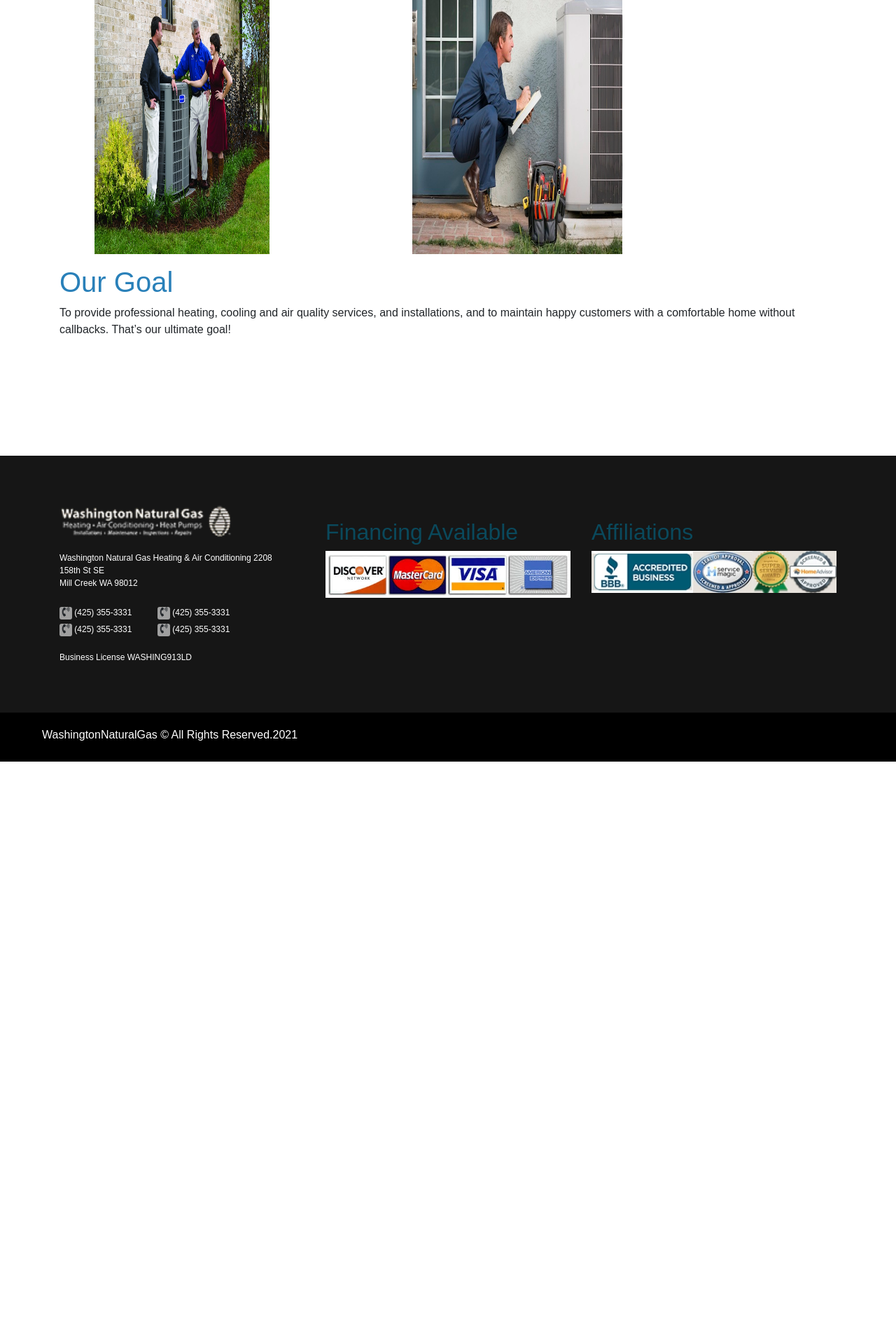
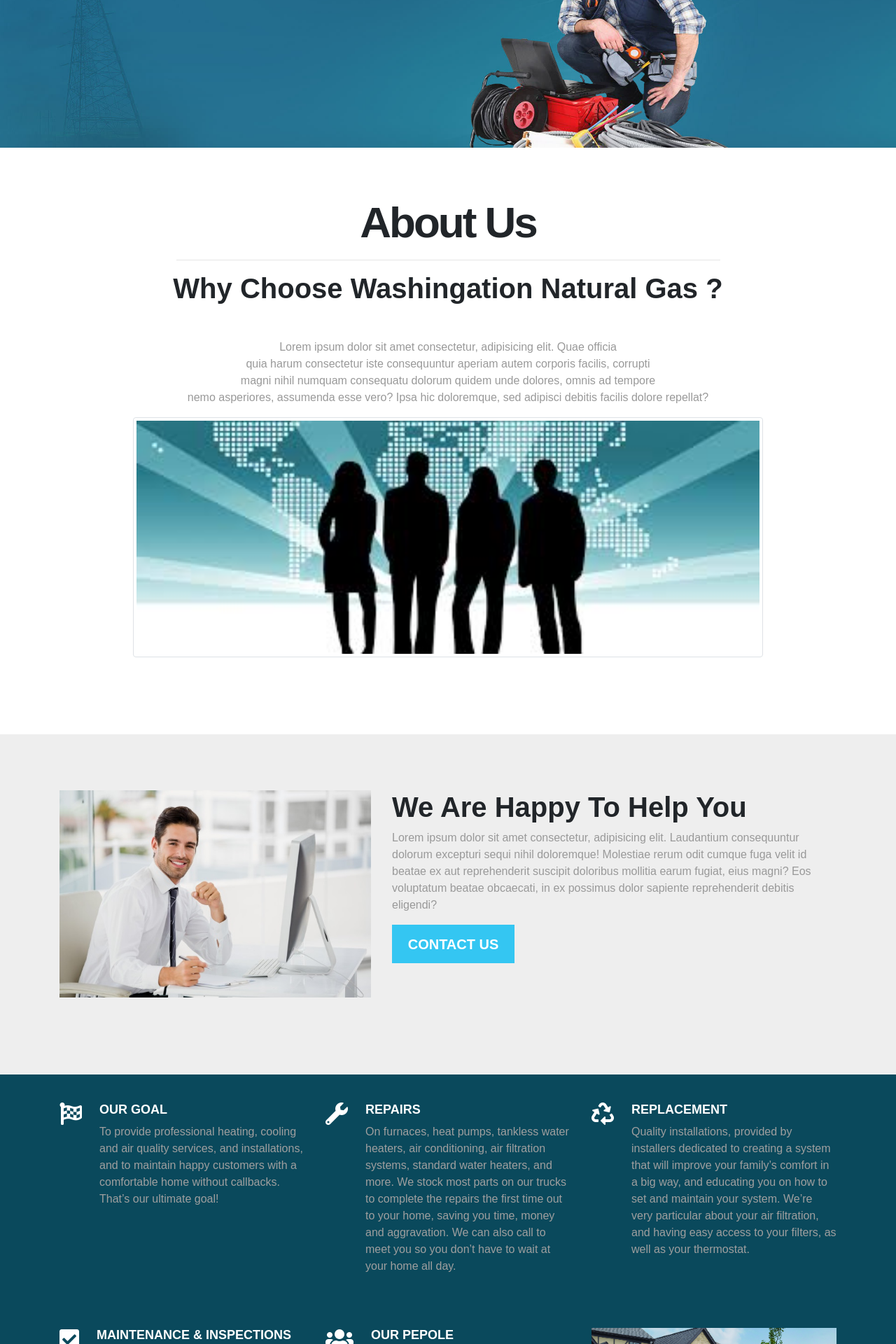
Before and after one commit to mohamedgamalmoha/Wanaturalgas-Company-Portfolio-Website, a Django app: page /about-us/ in a window 1280 px wide. Shown: the part 360-2280 px from the top of the page at 70% size. Before the commit the page ends 1448 px from the top, so only its background shows below. Run offline with Django 3.2, Linux system fonts and the light colour scheme; data comes from the database, SQL or seed files in the repository; some libraries are stand-ins or nearby versions.

Commit message:
Changed About Us model and design

```diff
--- a/pages/admin.py
+++ b/pages/admin.py
@@ -1,9 +1,9 @@
 from django.contrib import admin
 
-from .models import About, Residential, Finance, ServicesPage
+from .models import AboutUs, Residential, Finance, ServicesPage
 
 
-@admin.register(About)
+@admin.register(AboutUs)
 class AboutAdmin(admin.ModelAdmin):
 
     list_display = ['__str__']
--- a/pages/models.py
+++ b/pages/models.py
@@ -9,7 +9,15 @@
     description = RichTextField()
 
 
-class About(Core):
+
+class AboutUs(models.Model):
+    title = models.CharField(max_length=250)
+    image_1 = models.ImageField(upload_to='pages/about/')
+    image_2 = models.ImageField(upload_to='pages/about/')
+    image_3 = models.ImageField(upload_to='pages/about/')
+    image_4 = models.ImageField(upload_to='pages/about/')
+    section_1 = RichTextField()
+    section_2 = RichTextField()
 
     class Meta:
         verbose_name = 'About Us Page'
@@ -17,6 +25,16 @@
 
     def __str__(self):
         return self.title
+
+
+# class About(Core):
+
+#     class Meta:
+#         verbose_name = 'About Us Page'
+#         verbose_name_plural = 'About Us Page'
+
+#     def __str__(self):
+#         return self.title
 
 
 class Residential(Core):
--- a/pages/views.py
+++ b/pages/views.py
@@ -1,7 +1,7 @@
 from django.shortcuts import render
 
 from service.models import Service
-from .models import About, Residential, Finance, ServicesPage
+from .models import AboutUs, Residential, Finance, ServicesPage
 
 
 def home_page(request):
@@ -14,7 +14,7 @@
 
 
 def about_page(request):
-    about = About.objects.all().first()
+    about = AboutUs.objects.all().first()
     context = {
         'about': about,
         'active': 'about',
--- a/templates/pages/about_us.html
+++ b/templates/pages/about_us.html
@@ -4,23 +4,98 @@
 {% block description %}Washington Natural Gas{% endblock %}
 {% block robots %}index, follow{% endblock %}
 
-{% block title %}About Us{% endblock %}
+{% block title %}{{ about.title }}{% endblock %}
 
 {% block content %}
 
-
- <div class="container">
-     <p class="alert alert-warning text-center">This data is coming from the database and can be changed from Admin (style will be updated later)</p>
-     <h2>{{ about.title }}</h2>
-
-     <img src="{{ about.image_1.url }}" alt="about us" width="400px" height="400px" style="padding-right: 100px;padding-left:50px">
-     <img src="{{ about.image_2.url }}" alt="about us" width="400px" height="400px" style="padding-left: 100px;">
-    <br>
-     <p>{{ about.description|safe }}</p>
-
- </div>
-
-
-
+     <!-- Start Stock-about Section-->
+     <section class="stock-about">
+        <div class="container-fluid">
+          <div class="row">
+            <div class="shutter"><img src="{{ about.image_1.url }}" alt="about us">
+              <button style="cursor: default;">{{ about.title }}</button>
+            </div>
+          </div>
+        </div>
+      </section>
+      <!-- End Stock-about Section-->
+      <!-- Start About-Us Section-->
+      <section class="about-us text-center">
+        <div class="container">
+          <h2 class="h1">{{ about.title }}</h2>
+          <hr>
+          {{ about.section_1|safe }}
+          <img class="img-thumbnail" src="{{ about.image_2.url }}" alt="Company Team">
+        </div>
+      </section>
+      <!-- End About-Us Section-->
+      <!-- Start About-Ceo Section-->
+      <section class="about-ceo">
+        <div class="container">
+          <div class="row">
+            <div class="col-lg-5"><img class="img-responsive" src="{{ about.image_3.url }}" alt="Contact us"></div>
+            <div class="col-lg-7">
+              {{ about.section_2|safe }}
+              <form action="{% url 'receives:contact_us' %}">
+                <button type="submit" class="hvr-wobble-horizontal">Contact Us</button>
+              </form>
+            </div>
+          </div>
+        </div>
+      </section>
+      <!-- End About-Ceo Section-->
+      <!-- Start about-services Section-->
+      <section class="about-services">
+        <div class="container">
+          <div class="row">
+            <div class="col-md-4">
+              <div class="part"><span><i class="fa fa-flag-checkered fa-2x"></i></span>
+                <div class="content">
+                  <h3>our goal</h3>
+                  <p>To provide professional heating, cooling and air quality services, and installations, and to maintain happy customers with a comfortable home without callbacks. That’s our ultimate goal!</p>
+                </div>
+              </div>
+            </div>
+            <div class="col-md-4">
+              <div class="part"><span><i class="fa fa-wrench fa-2x"></i></span>
+                <div class="content">
+                  <h3>Repairs</h3>
+                  <p>On furnaces, heat pumps, tankless water heaters, air conditioning, air filtration systems, standard water heaters, and more. We stock most parts on our trucks to complete the repairs the first time out to your home, saving you time, money and aggravation. We can also call to meet you so you don’t have to wait at your home all day.</p>
+                </div>
+              </div>
+            </div>
+            <div class="col-md-4">
+              <div class="part"><span><i class="fa fa-recycle fa-2x"></i></span>
+                <div class="content">
+                  <h3>Replacement</h3>
+                  <p>Quality installations, provided by installers dedicated to creating a system that will improve your family’s comfort in a big way, and educating you on how to set and maintain your system. We’re very particular about your air filtration, and having easy access to your filters, as well as your thermostat.</p>
+                </div>
+              </div>
+            </div>
+          </div>
+          <div class="row marg-tp-row">
+            <div class="col-md-4">
+              <div class="part"><span><i class="fa fa-check-square fa-2x"></i></span>
+                <div class="content">
+                  <h3>Maintenance & inspections</h3>
+                  <p>Fast inspections and tune-ups for pre-season start-ups to reduce breakdowns around the holidays and lower your high utility bills. Safety inspections for real estate transactions.</p>
+                </div>
+              </div>
+            </div>
+            <div class="col-md-4">
+              <div class="part"><span><i class="fa fa-users fa-2x"></i></span>
+                <div class="content">
+                  <h3>our pepole</h3>
+                  <p>Carefully selected, checked-out, trained and tested individuals with above average accountability high standards with very efficient communication skills, and they are dedicated to excellence.</p>
+                </div>
+              </div>
+            </div>
+            <div class="col-md-4">
+              <div class="part"><img src="{{ about.image_4.url }}" alt=""></div>
+            </div>
+          </div>
+        </div>
+      </section>
+      <!-- End about-services Section-->
 
 {% endblock %}
```
Also changed, not shown: db.sqlite3, media/pages/about/DlrPhoto.png (renamed from static/img/DlrPhoto.png), media/pages/about/man.jpg (renamed from static/img/man.jpg), media/pages/about/slide_4-1.jpg (renamed from static/img/slide_4-1.jpg), media/pages/about/team.jpg (added), pages/migrations/0005_aboutus.py (added), pages/migrations/0006_delete_about.py (added).
